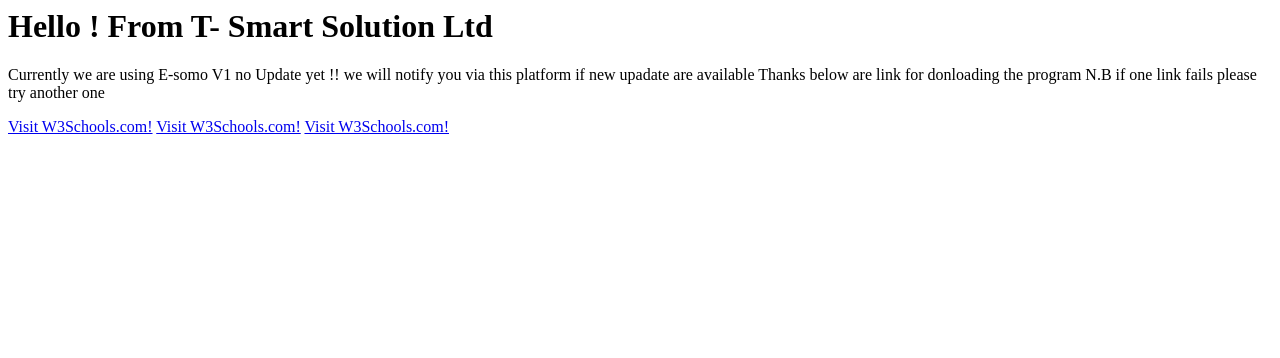
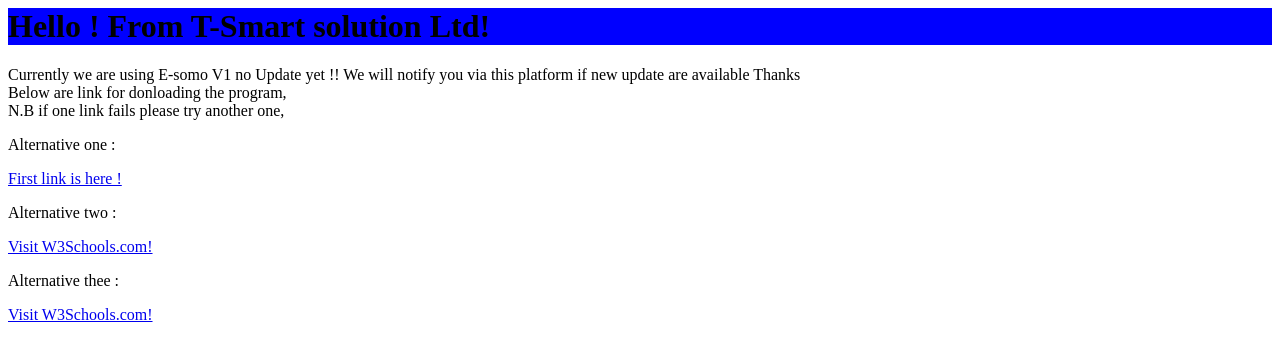
Before and after one commit to E-somo/Welcome-Page, a plain HTML site: page index.html in a window 1280 px wide. Drawn offline with Linux system fonts and the light colour scheme.

Commit message:
Update index.html

```diff
--- a/index.html
+++ b/index.html
@@ -1,7 +1,12 @@
-<h1> Hello  ! From T- Smart Solution Ltd  </h1>
+<h1 style="background-color: blue;">Hello ! From T-Smart solution Ltd!</h1>
+<p>Currently we are using E-somo V1 no Update yet !! We will notify you via this platform if new update are available Thanks<br>
+   Below are link for donloading the program,<br>
+  N.B if one link fails please try another one,<br>
+        </p>
 
-<p>Currently we are using E-somo V1  no Update yet !!   we will notify you via this platform if new upadate are available Thanks
-below are link for donloading the program N.B if  one link fails please try another one </p>
-<a href="https://www.w3schools.com">Visit W3Schools.com!</a>
-<a href="https://www.w3schools.com">Visit W3Schools.com!</a>
-<a href="https://www.w3schools.com">Visit W3Schools.com!</a>
+<p> Alternative one : <br></p>
+<a href="https://github.com/E-somo/versionUpdate/raw/main/electronicspost-com-solved-problems-on-rectifiers-.pdf"> First link is here !</a> <br>
+<p> Alternative two : <br></p>
+<a href="https://www.w3schools.com">Visit W3Schools.com!</a> <br>
+<p> Alternative thee : <br></p>
+<a href="https://www.w3schools.com">Visit W3Schools.com!</a> <br>
```
